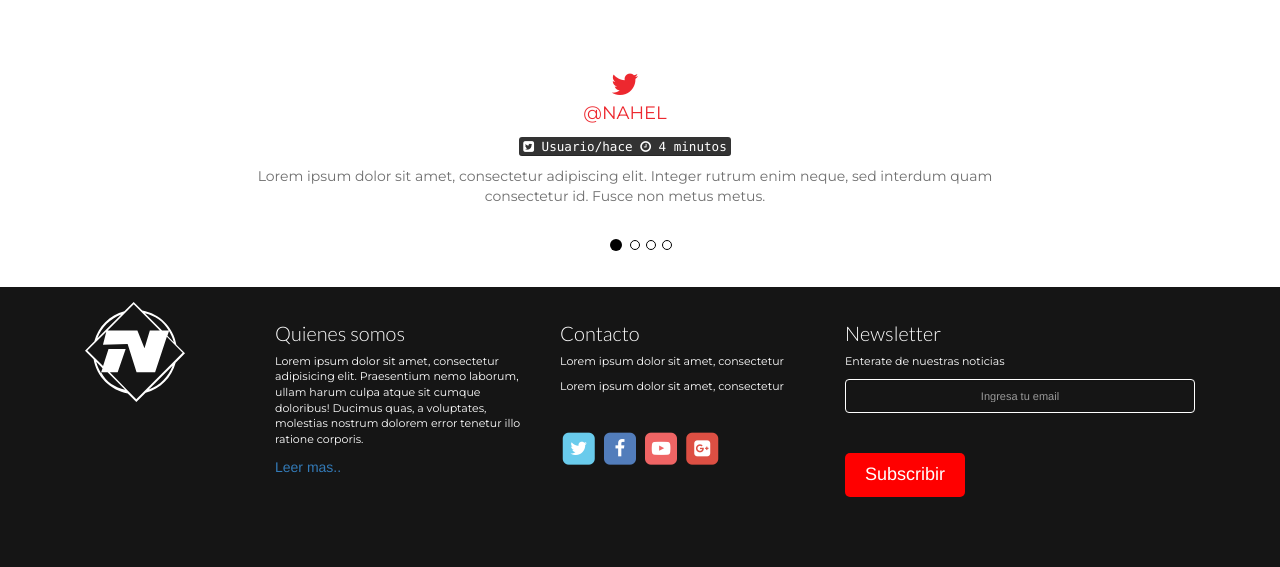
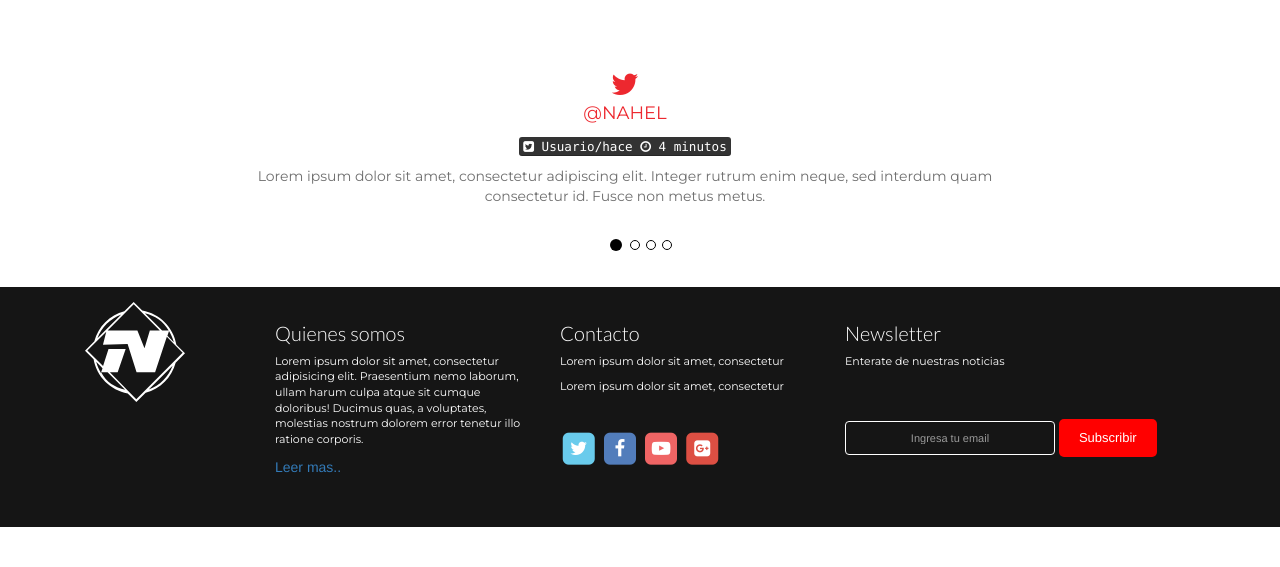
Before and after one commit to THE-SENTRY/Nahel, a PHP site: page / in a window 1280 px wide. Shown: the part 1530-2097 px from the top of the page. After the commit the page ends 2057 px from the top, so only its background shows below. Run offline with PHP 8.4, Linux system fonts and the light colour scheme; some libraries are stand-ins or nearby versions.

Commit message:
cambios footer

```diff
--- a/index.html
+++ b/index.html
@@ -295,7 +295,7 @@
 						<p class="footer-subtitle">Enterate de nuestras noticias</p>
 						<form action="public/php/notify-me.php" id="notifyMe" method="POST">
 							<div class="form-group">
-	                            <div class="controls">
+	                            <div class="controls subscription">
 	                                <input type="text" id="mail-sub" name="email" placeholder="Ingresa tu email" class="inp-text input-text_secundary form-control email srequiredField">
 	                                <button class="btn btn-lg submit btn_secundary">Subscribir</button>
 	                                <div class="clear"></div>
--- a/public/js/notifyMe.js
+++ b/public/js/notifyMe.js
@@ -16,11 +16,11 @@
         var i = e(this).find("input[name=email]");
         var s = e(this).attr("action");
         var o = e(this).find(".note");
-        var u = e("<p class='message'></p>").appendTo(e(this));
+        var u = e("<p class='message notify-subscription'></p>").appendTo(e(this));
         var a = e("<i></i>");
-        var f = "fa fa-spinner fa-spin";
-        var l = "fa fa-check";
-        var c = "fa fa-exclamation";
+        var f = "noty fa fa-spinner fa-spin spinner";
+        var l = "noty fa fa-check check";
+        var c = "noty fa fa-exclamation exclamation";
         i.after(a);
         e(this).on("submit", function(t) {
             t.preventDefault();
--- a/resources/assets/sass/molecules/_blocks.scss
+++ b/resources/assets/sass/molecules/_blocks.scss
@@ -367,3 +367,32 @@ video#bgvid {
 		}
 	}
 }
+
+.subscription {
+	.input-text_secundary {
+		width: 60%;
+	}
+	.btn {
+		font-size: 13px;
+	}
+}
+.notify-subscription {
+	color: white;
+	position: absolute;
+    top: 174px;
+    left: 35px;
+}
+.noty {
+	position: absolute;
+	left: 25px;
+	top: 176px;
+}
+.spinner {
+	color: white;
+}
+.exclamation {
+	color: yellow;
+}
+.check {
+	color: rgba(0, 255, 137, 0.89);
+}
```
Also changed, not shown: public/css/app.css, 1 other file.
